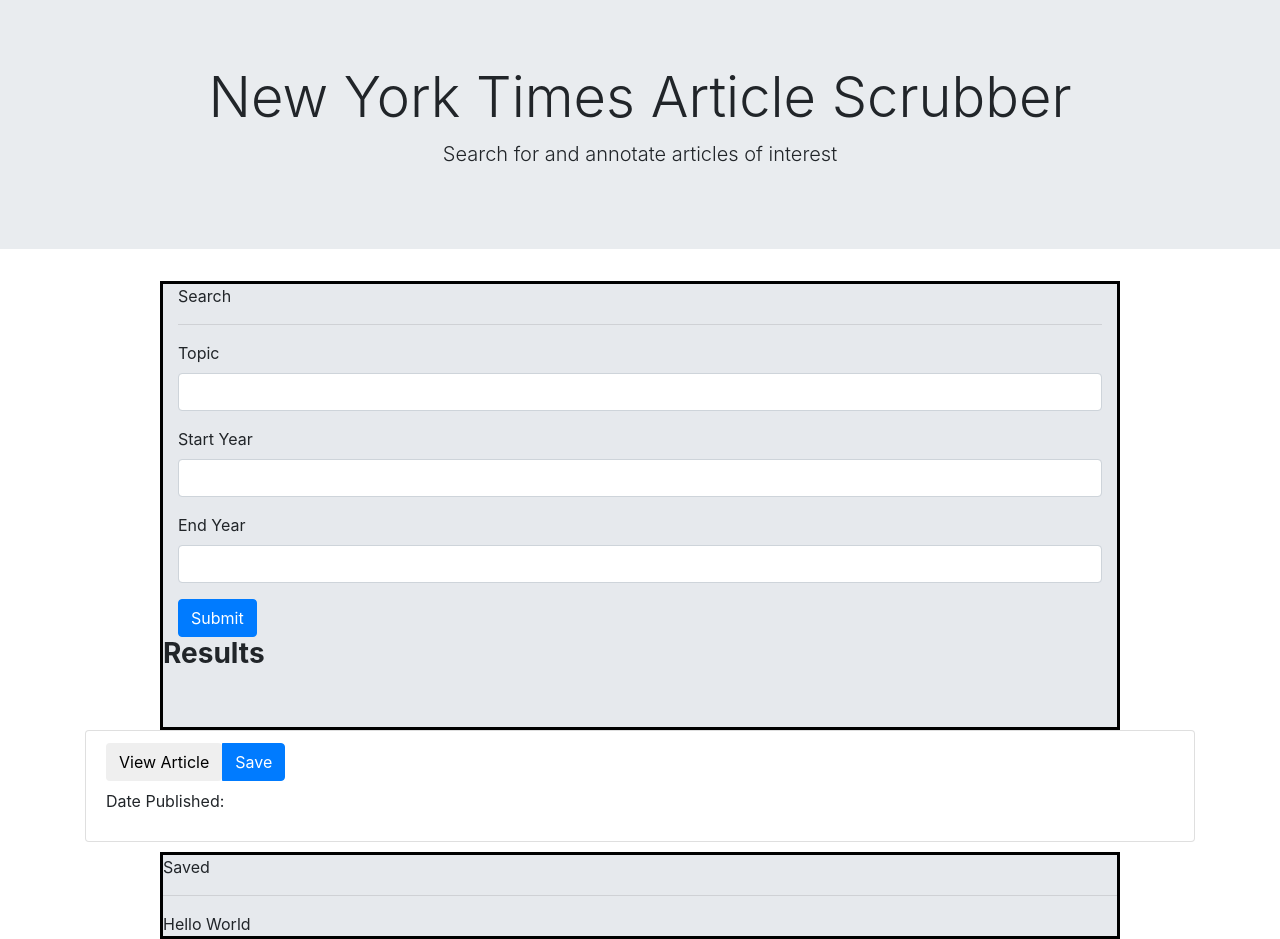
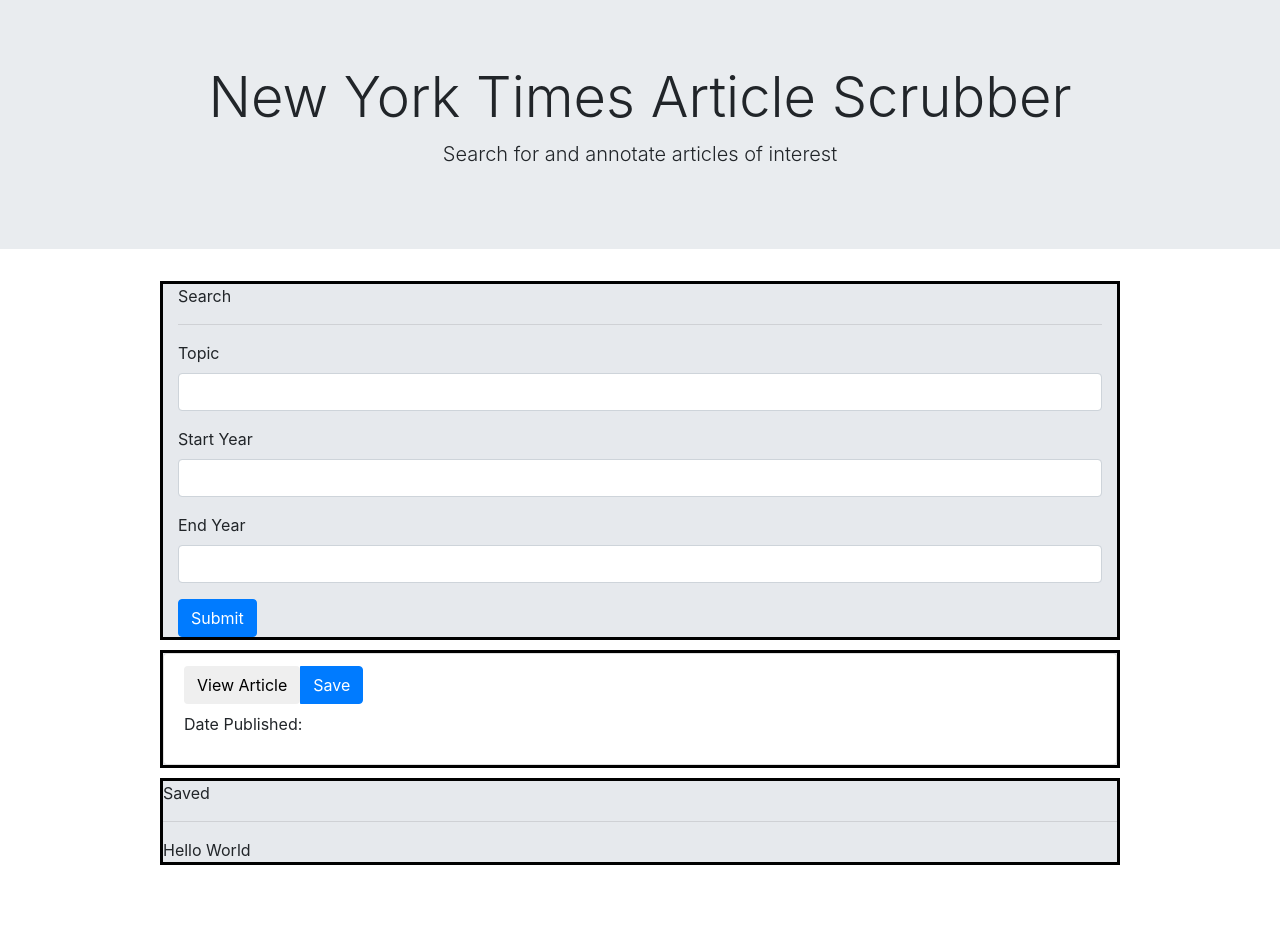
Before and after one commit to acastelan21/React-NYT-Web-App, a React (Create React App) app in the folder client/: page / in a window 1280 px wide. After the commit the page ends 865 px from the top, so only its background shows below. Built offline with nearby package versions, Linux system fonts and the light colour scheme.

Commit message:
change results render articles from Search component to results componenet

```diff
--- a/client/src/App.js
+++ b/client/src/App.js
@@ -62,9 +62,10 @@
         handleStartYearChange={this.handleStartYearChange}
         handleEndYearChange={this.handleEndYearChange}
         handleFormSubmit = {this.handleFormSubmit}
-        renderArticles = {this.renderArticles()}
+
         />
-        <Results/>
+        <Results
+        renderArticles = {this.renderArticles()}/>
 
 
        <Saved/>
--- a/client/src/components/Results/Results.js
+++ b/client/src/components/Results/Results.js
@@ -3,13 +3,9 @@
 
 
 const Results = props =>
-  // <div>
-  //   <h4>{props.title}</h4>
-  //   <p>Publish Date & Time: {props.date}</p>
-  //   <a href={props.url} target="_blank">Link To Article</a>
-  //   <button onClick={() => props.handleSaveButton(props._id)}>Save</button>
-  // </div>
-  <div className="container">
+
+  <div className="results-container">
+  {props.renderArticles}
     <li className="list-group-item">
       <h4>
         <span>
--- a/client/src/components/Search/Search.js
+++ b/client/src/components/Search/Search.js
@@ -25,24 +25,12 @@
 
             </div>
 
-            <div className="row">
-      <div className="col-lg-12">
-        <div className="panel panel-primary">
-          <div className="panel-heading">
-            <h3 className="panel-title">
-              <strong>
-                <i className="fa fa-newspaper-o" aria-hidden="true"></i> Results
-              </strong>
-            </h3>
-          </div>
-          <div className="panel-body">
-            {props.renderArticles}
-          </div>
-        </div>
-      </div>
-    </div>
-    <br/><br/>
-  </div>
+            </div>
+
+
+
+
+
 
 
 
```
